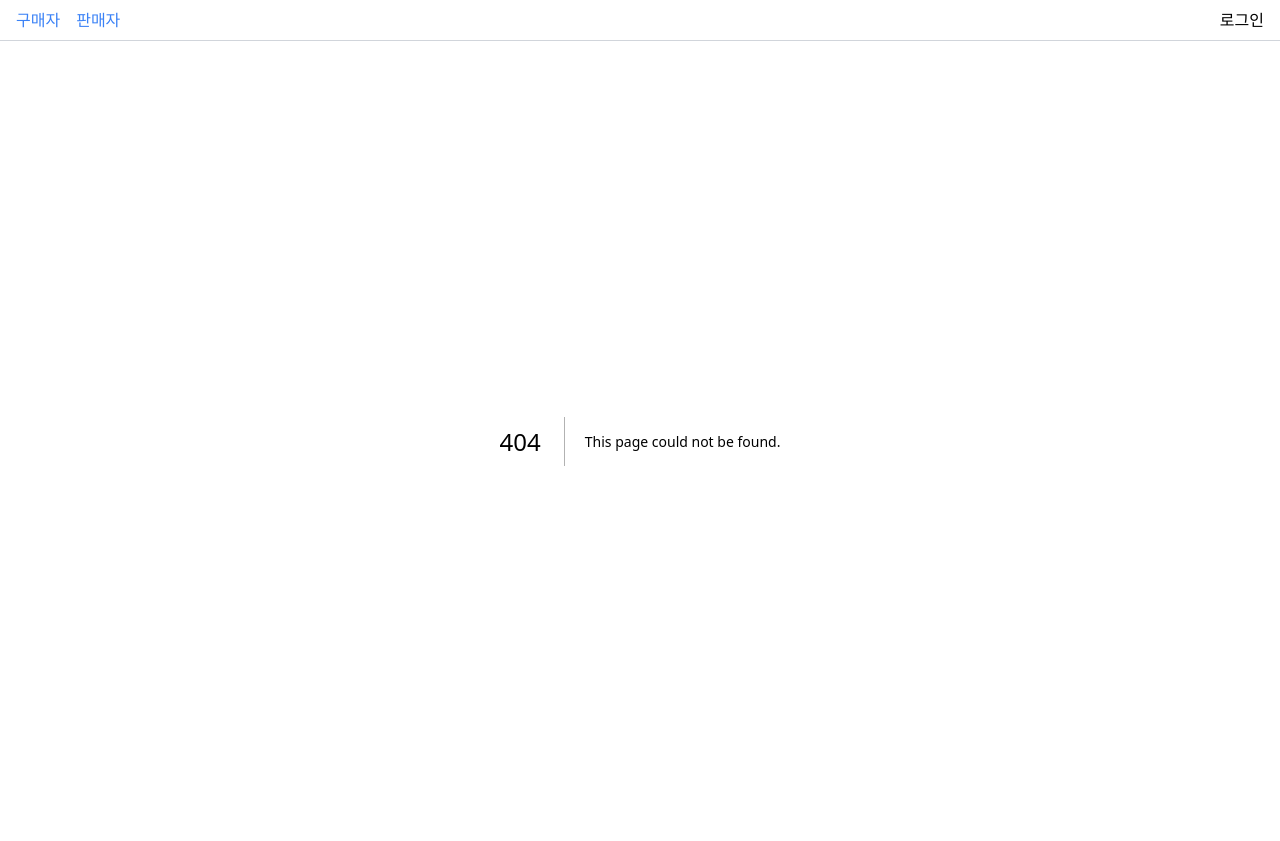
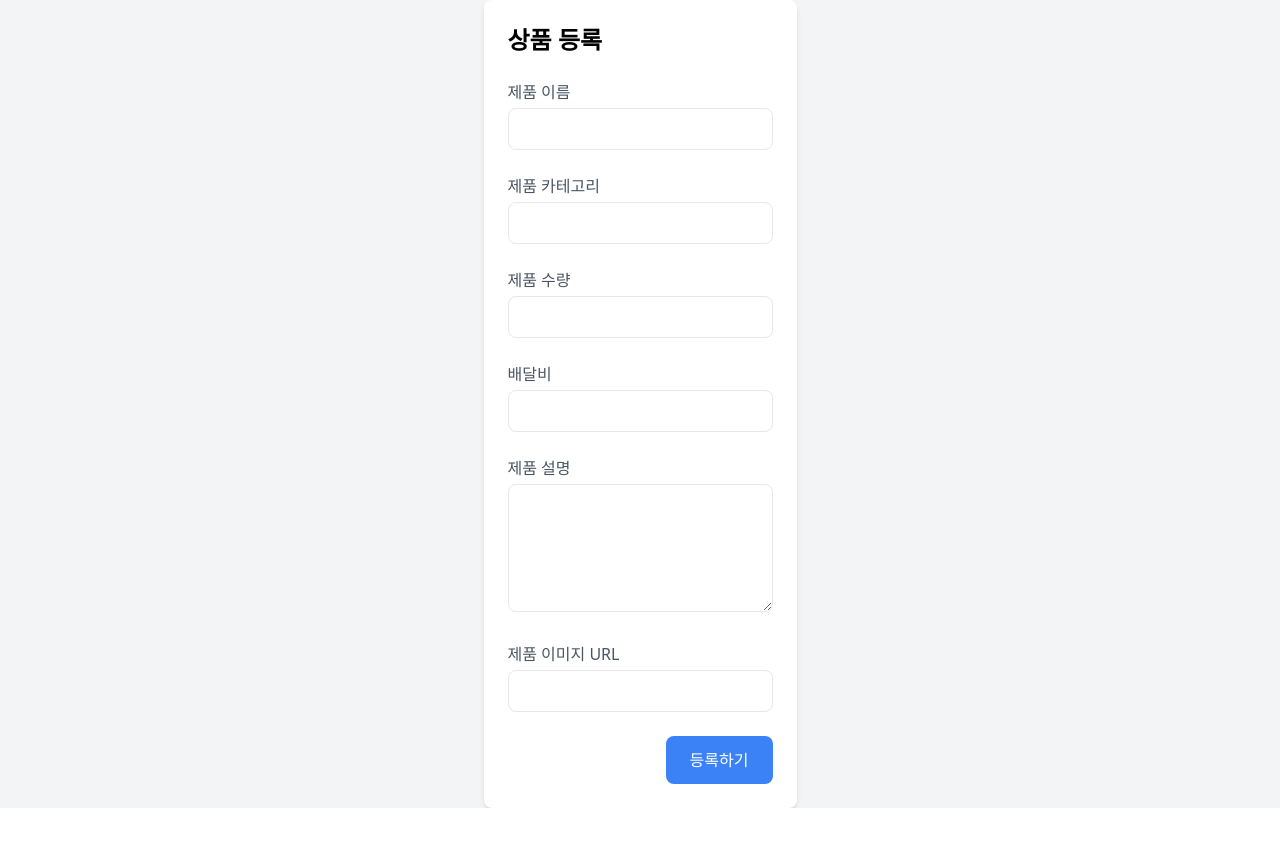
Before and after one commit to Suhwan-Front/Digital-marketing, a Next.js app: page /contents/sell in a window 1280 px wide. Before the commit this address had no page. After the commit the page ends 808 px from the top, so only its background shows below. Built offline with nearby package versions, Linux system fonts and the light colour scheme.

Commit message:
🚧 판매 페이지 수정중

```diff
--- /dev/null
+++ b/src/components/sell/sellForm.tsx
@@ -0,0 +1,99 @@
+import React, { useState } from 'react';
+import '../../app/globals.css'
+
+const SellForm: React.FC = () => {
+  const [productInfo, setProductInfo] = useState({
+    productName: '',
+    productCategory: '',
+    productDescription: '',
+    productImage: '',
+    productQuantity: '',
+    deliveryFee: '',
+  });
+
+  const handleSubmit = (e: React.FormEvent) => {
+    e.preventDefault();
+    // 판매 등록 처리 로직 추가
+  };
+
+  return (
+    <form className="space-y-6">
+      <h2 className="text-2xl font-semibold">상품 등록</h2>
+      <div>
+        <label htmlFor="productName" className="text-gray-600 font-medium block mb-1">제품 이름</label>
+        <input
+          type="text"
+          id="productName"
+          className="w-full py-2 px-4 border rounded-lg focus:outline-none focus:ring-2 focus:ring-blue-400"
+          value={productInfo.productName}
+          onChange={(e) => setProductInfo({ ...productInfo, productName: e.target.value })}
+          required
+        />
+      </div>
+      <div>
+        <label htmlFor="productCategory" className="text-gray-600 font-medium block mb-1">제품 카테고리</label>
+        <input
+          type="text"
+          id="productCategory"
+          className="w-full py-2 px-4 border rounded-lg focus:outline-none focus:ring-2 focus:ring-blue-400"
+          value={productInfo.productCategory}
+          onChange={(e) => setProductInfo({ ...productInfo, productCategory: e.target.value })}
+          required
+        />
+      </div>
+      <div>
+        <label htmlFor="productQuantity" className="text-gray-600 font-medium block mb-1">제품 수량</label>
+        <input
+          type="number"
+          id="productQuantity"
+          className="w-full py-2 px-4 border rounded-lg focus:outline-none focus:ring-2 focus:ring-blue-400"
+          value={productInfo.productQuantity}
+          onChange={(e) => setProductInfo({ ...productInfo, productQuantity: e.target.value })}
+          required
+        />
+      </div>
+      <div>
+        <label htmlFor="deliveryFee" className="text-gray-600 font-medium block mb-1">배달비</label>
+        <input
+          type="text"
+          id="deliveryFee"
+          className="w-full py-2 px-4 border rounded-lg focus:outline-none focus:ring-2 focus:ring-blue-400"
+          value={productInfo.deliveryFee}
+          onChange={(e) => setProductInfo({ ...productInfo, deliveryFee: e.target.value })}
+          required
+        />
+      </div>
+      <div>
+        <label htmlFor="productDescription" className="text-gray-600 font-medium block mb-1">제품 설명</label>
+        <textarea
+          id="productDescription"
+          className="w-full h-32 py-2 px-4 border rounded-lg focus:outline-none focus:ring-2 focus:ring-blue-400"
+          value={productInfo.productDescription}
+          onChange={(e) => setProductInfo({ ...productInfo, productDescription: e.target.value })}
+          required
+        />
+      </div>
+      <div>
+        <label htmlFor="productImage" className="text-gray-600 font-medium block mb-1">제품 이미지 URL</label>
+        <input
+          type="text"
+          id="productImage"
+          className="w-full py-2 px-4 border rounded-lg focus:outline-none focus:ring-2 focus:ring-blue-400"
+          value={productInfo.productImage}
+          onChange={(e) => setProductInfo({ ...productInfo, productImage: e.target.value })}
+          required
+        />
+      </div>
+      <div className="flex justify-end">
+        <button
+          type="submit"
+          className="bg-blue-500 text-white px-6 py-3 rounded-lg hover:bg-blue-600 focus:outline-none focus:ring-2 focus:ring-blue-400"
+        >
+          등록하기
+        </button>
+      </div>
+    </form>
+  );
+};
+
+export default SellForm;
--- /dev/null
+++ b/src/pages/contents/sell.tsx
@@ -0,0 +1,15 @@
+import React from 'react';
+import '../../app/globals.css'
+import SellForm from '@/components/sell/sellForm';
+
+const SellPage: React.FC = () => {
+  return (
+    <div className="min-h-screen bg-gray-100 flex items-center justify-center">
+      <div className="max-w-md p-6 bg-white rounded-lg shadow-md">
+        <SellForm />
+      </div>
+    </div>
+  );
+};
+
+export default SellPage;
```
